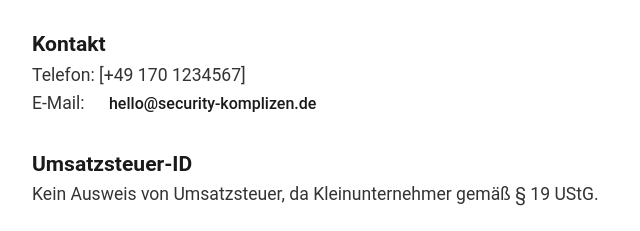
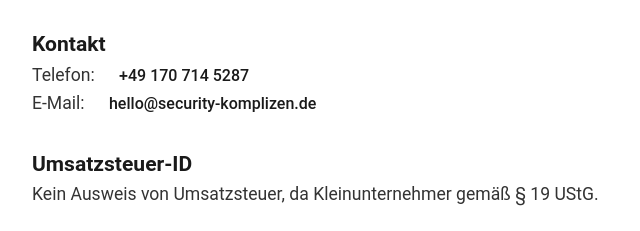
Before and after one commit to security-komplizen/security-komplizen.github.io, a plain HTML site: page impressum.html in a window 1280 px wide. Shown: the part 421-652 px from the top of the page, 178-818 px from the left. Drawn offline with Linux system fonts and the light colour scheme.

Commit message:
fehlerkorrekturen

```diff
--- a/impressum.html
+++ b/impressum.html
@@ -39,7 +39,7 @@
             <div style="margin-top: 30px;">
                 <h3>Kontakt</h3>
                 <p>
-                    Telefon: [+49 170 1234567]<br>
+                    Telefon: <a href="tel:+491707145287" class="nav-link">+49 170 714 5287</a> <br>
                     E-Mail:  <a href="mailto:hello@security-komplizen.de" class="nav-link">hello@security-komplizen.de</a>
                 </p>
             </div>
```
